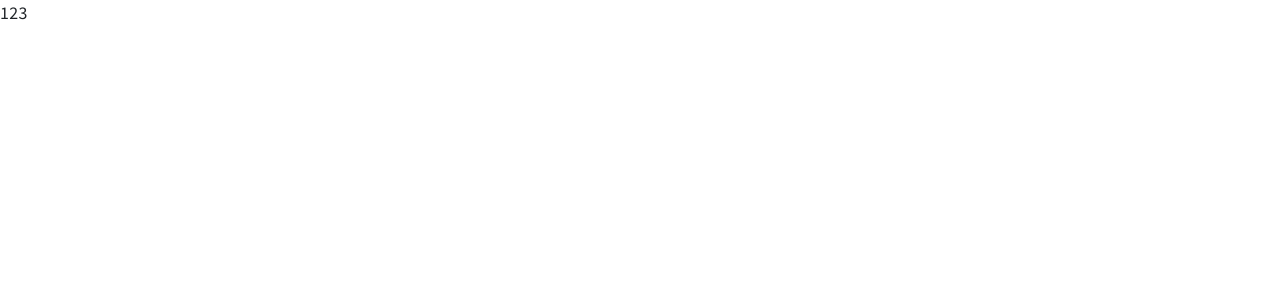
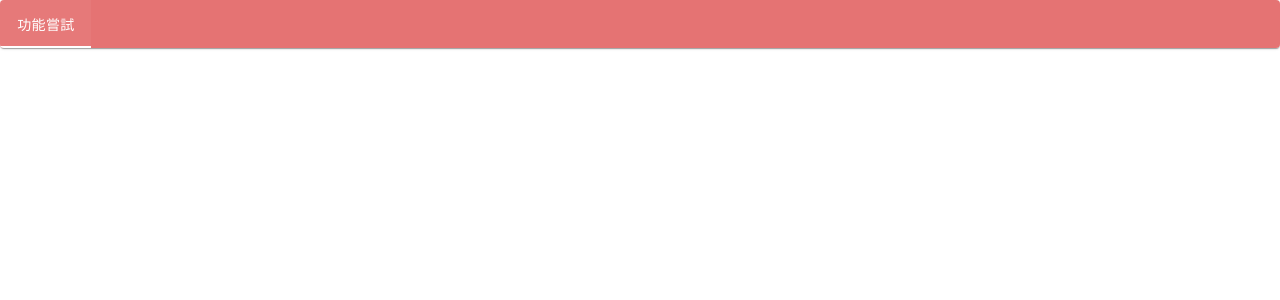
Before and after one commit to MizuYang/vuetify, a Vue app: page / in a window 1280 px wide. Shown: the top 300 px of the page. Built offline with nearby package versions, Linux system fonts and the light colour scheme.

Commit message:
新增 路由、tabs 切換元件

```diff
--- /dev/null
+++ b/src/components/layout/tabs/Tabs.vue
@@ -0,0 +1,57 @@
+<template>
+  <v-card>
+    <v-tabs
+      v-model="curTab"
+      bg-color="red-lighten-2"
+    >
+      <v-tab
+        v-for="item in tabs"
+        :key="item.fileName"
+        :value="item"
+      >
+        {{ item.tabName }}
+      </v-tab>
+    </v-tabs>
+    <!-- <v-card-text class="text-center">
+      <v-btn
+        :disabled="!length"
+        variant="text"
+        @click="decreaseLength"
+      >
+        Remove Tab
+      </v-btn>
+      <v-divider
+        class="mx-4"
+        vertical
+      ></v-divider>
+      <v-btn
+        variant="text"
+        @click="increaseLength"
+      >
+        Add Tab
+      </v-btn>
+    </v-card-text> -->
+  </v-card>
+</template>
+
+<script setup>
+import { ref, watch, onMounted } from 'vue' // eslint-disable-line
+
+// data
+const tabs = ref({
+  demo1: {
+    fileName: 'demo1',
+    tabName: '功能嘗試',
+    description: '玩玩可能會用到的功能'
+  }
+})
+const curTab = ref(null)
+
+onMounted(() => {
+  console.log(curTab.value)
+})
+</script>
+
+<style lang='scss' scope>
+
+</style>
--- a/src/router/index.js
+++ b/src/router/index.js
@@ -7,7 +7,17 @@ const routes = [
     meta: {
       title: '首頁'
     },
-    component: () => import('@/views/HomeView.vue')
+    component: () => import('@/views/HomeView.vue'),
+    children: [
+      {
+        path: 'demo1',
+        name: 'demo1',
+        meta: {
+          title: '功能嘗試'
+        },
+        component: () => import('@/views/demo/Demo1.vue')
+      }
+    ]
   }
 ]
 
--- a/src/views/HomeView.vue
+++ b/src/views/HomeView.vue
@@ -1,9 +1,17 @@
 <template>
-123
+  <!-- Tabs -->
+  <Tabs />
+
+  <!-- 頁面元件 -->
+  <RouterView />
+  <!-- <component :is="curComponent"></component> -->
 </template>
 
 <script setup>
+import { ref } from 'vue' // eslint-disable-line
+import Tabs from '@/components/layout/tabs/Tabs.vue'
 
+// const curComponent = ref()
 </script>
 
 <style lang='scss' scope></style>
```
Also changed, not shown: src/views/demo/Demo1.vue (renamed from src/components/HelloWorld.vue).
